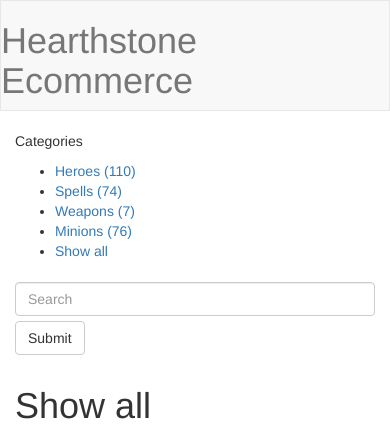
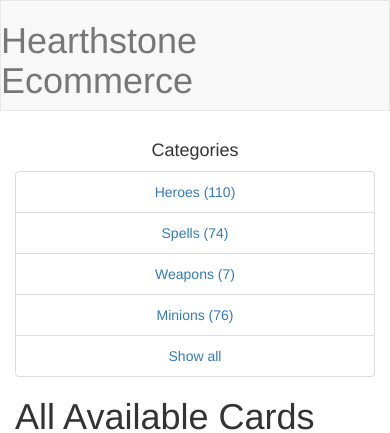
Before and after one commit to raymondluu/hearthstone_ecommerce, a CodeIgniter app: page / in a window 390 px wide. Shown: the top 433 px of the page. Run offline with CodeIgniter, Linux system fonts and the light colour scheme; data comes from the database, SQL or seed files in the repository.

Commit message:
style ALL THE PAGES

```diff
--- a/application/models/order.php
+++ b/application/models/order.php
@@ -36,4 +36,5 @@
   		return $this->db->query($query, $values);
   	}
 
+
 }
--- a/application/views/carts.php
+++ b/application/views/carts.php
@@ -1,5 +1,3 @@
-<?= var_dump($cart_info) ?>
-
 <!DOCTYPE html>
 <html lang="en">
 <head>
--- a/application/views/index.php
+++ b/application/views/index.php
@@ -11,29 +11,29 @@
   <div class="container-fluid">
     <div class="row">
       <div class="col-md-2">
-        <p>Categories</p>
-        <ul>
-          <li><a id="catheros" href="#"></a></li>
-          <li><a id="catspells" href="#"></a></li>
-          <li><a id="catweapons" href="#"></a></li>
-          <li><a id="catminions" href="#"></a></li>
-          <li><a id="showall" href="#">Show all</a></li>
+        <h4 class="text-center">Categories</h4>
+        <ul class="list-group">
+          <li class="list-group-item text-center"><a id="catheros" href="#"></a></li>
+          <li class="list-group-item text-center"><a id="catspells" href="#"></a></li>
+          <li class="list-group-item text-center"><a id="catweapons" href="#"></a></li>
+          <li class="list-group-item text-center"><a id="catminions" href="#"></a></li>
+          <li class="list-group-item text-center"><a id="showall" href="#">Show all</a></li>
         </ul>
-        <form class="navbar-form navbar-left" role="search">
-          <div class="form-group">
-            <input type="text" class="form-control" placeholder="Search">
-          </div>
-          <button type="submit" class="btn btn-default">Submit</button>
-        </form>
+
       </div>
       <div class="col-md-10">
-        <h1 id="title">Show all</h1>
+        <h1 id="title" class="col-md-offset-4">All Available Cards</h1>
         <div id="pictureFrame">
         </div>
-        <nav>
-          <ul class="pagination">
-          </ul>
-        </nav>
+
+        <!-- Pagination -->
+        <div class="text-center">
+          <nav>
+            <ul class="pagination">
+            </ul>
+          </nav>
+        </div>
+
       </div>
     </div>
   </div>
--- a/assets/js/admin-pagination.js
+++ b/assets/js/admin-pagination.js
@@ -22,7 +22,7 @@
 		var tbl_str = "";
 			for(var i = 0; i < data.cards.length; i++){
 				// console.log(data.cards[i].imgGold);
-				tbl_str += "<tr><td><img src='"
+				tbl_str += "<tr class='text-center'><td><img src='"
 						+ data.cards[i].img +
 						"' class='admin_products_imgs'/></td><td>"
 						+ data.cards[i].id + "</td><td>"
--- a/assets/js/products.js
+++ b/assets/js/products.js
@@ -37,7 +37,7 @@
 		}
 		else if(id == "showall")
 		{
-			title_str = "Show all";
+			title_str = "All Available Cards";
 			url = "/products/get_cards_limit_json/" + page;
 			pag_url = "/products/get_cards_json";
 		}
@@ -92,7 +92,7 @@
 	//when page is loaded show all cards
 	$.get("/products/get_cards_limit_json/0", function(data){
 		// console.log(data);
-		title_str = "Show all";
+		title_str = "All Available Cards";
 		var img_str = "";
 			for(var i = 0; i < data.cards.length; i++)
 			{
```
Also changed, not shown: application/views/admin_orders.php (+10 -10 lines), application/views/admin_orders_show.php (+12 -12 lines), application/views/admin_products.php (+12 -15 lines).
